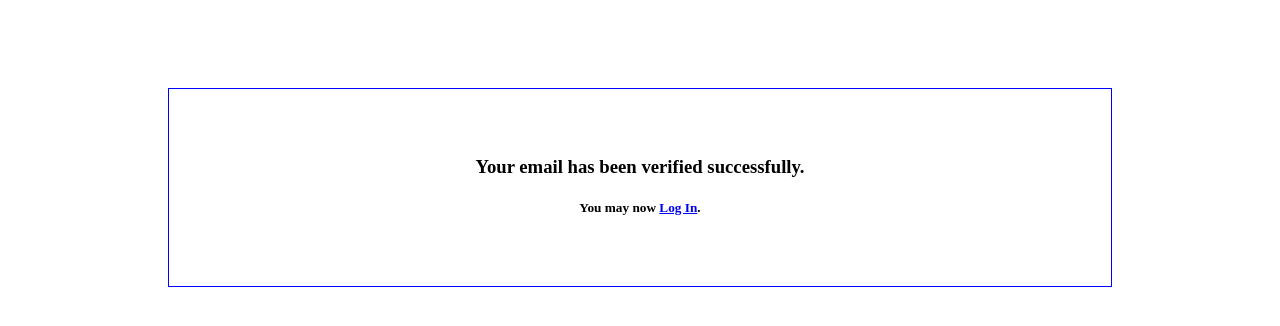
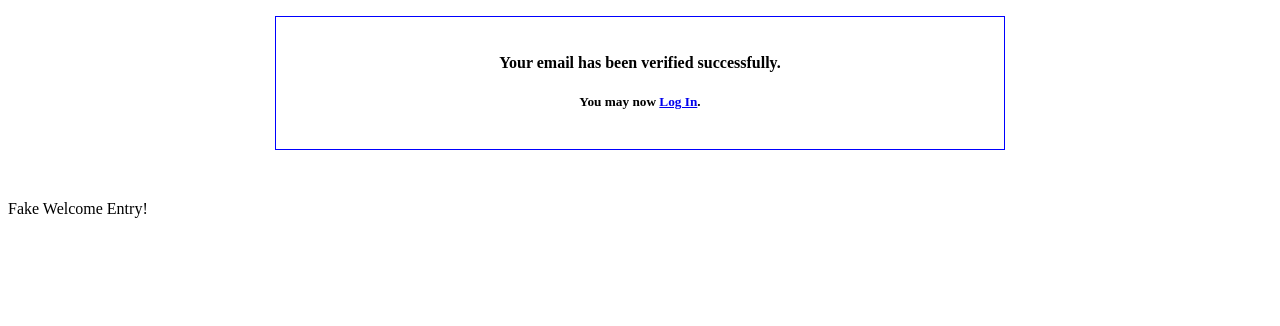
Before and after one commit to MidAtlanticPortal/mp-accounts, a Django app: template accounts/templates/accounts/verify_email_success.html in a window 1280 px wide. Shown: the top 326 px of the page. Run offline with Django 3.2, Linux system fonts and the light colour scheme; the template is opened without the code that fills it, so the values that code supplies are empty.

Commit message:
POR-415 add welcome_entry to snippet to verification notification

```diff
--- a/accounts/templates/accounts/verify_email_success.html
+++ b/accounts/templates/accounts/verify_email_success.html
@@ -2,11 +2,12 @@
 
 {% block content %}
 
-<div style="padding-top: 4em">
-	<div style="border: 1px solid blue; margin: 1em 10em; padding: 3em">
-	    <h3 style="text-align: center;">Your email has been verified successfully.</h3>
-	    <h5 style="text-align: center;">You may now <a href="{% url 'account:index' %}">Log In</a>.</h5>
+	<div style="border: 1px solid blue; margin: 1em 1em; padding: 1em; display: block; margin-right: auto; margin-left: auto; width: 55%; margin-bottom: 50px;">
+		<h4 style="text-align: center;">Your email has been verified successfully.</h4>
+		<h5 style="text-align: center;">You may now <a href="{% url 'account:index' %}">Log In</a>.</h5>
 	</div>
-</div>
+
+{% load welcome_entry %}
+{% welcome_entry %}
 
 {% endblock %}
```
